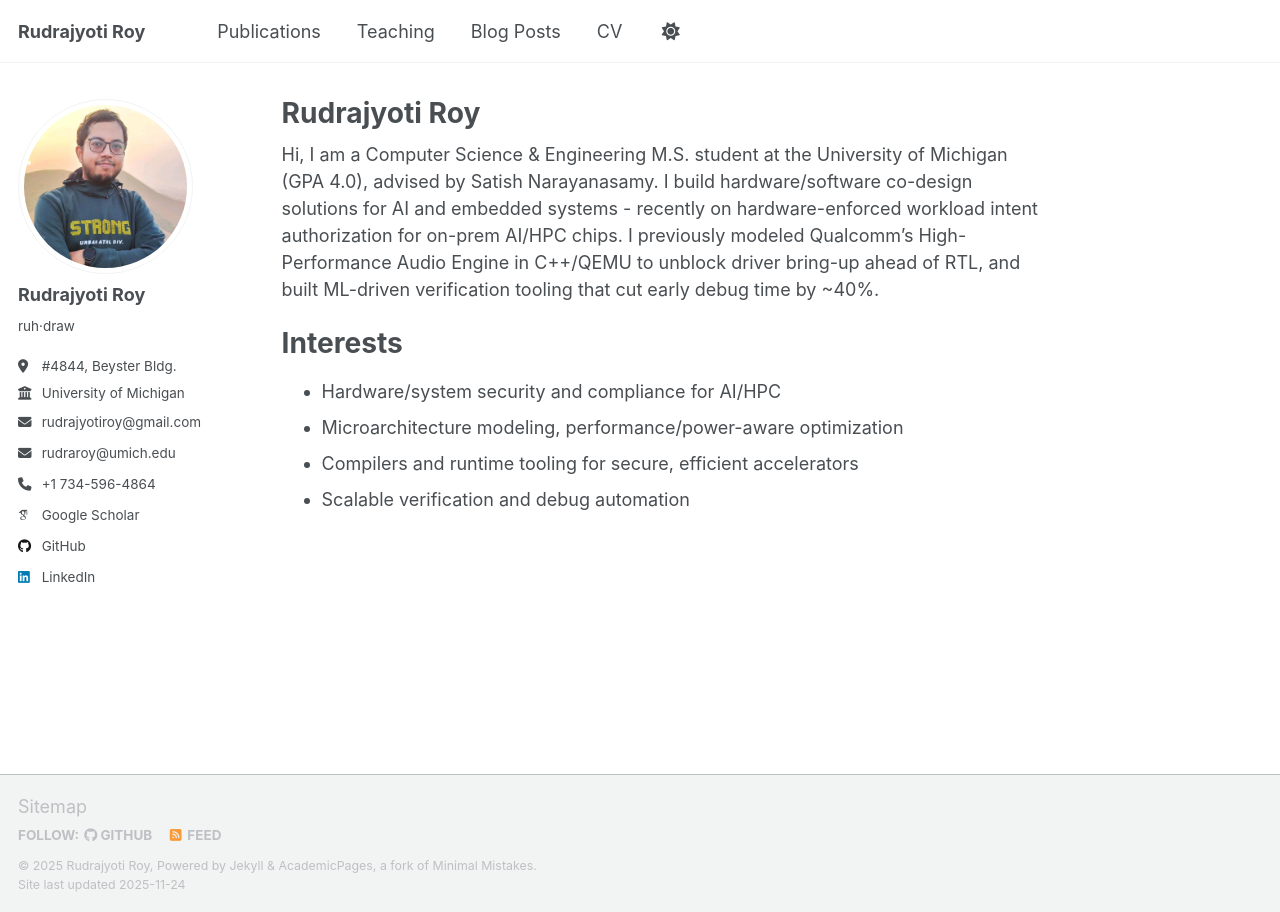
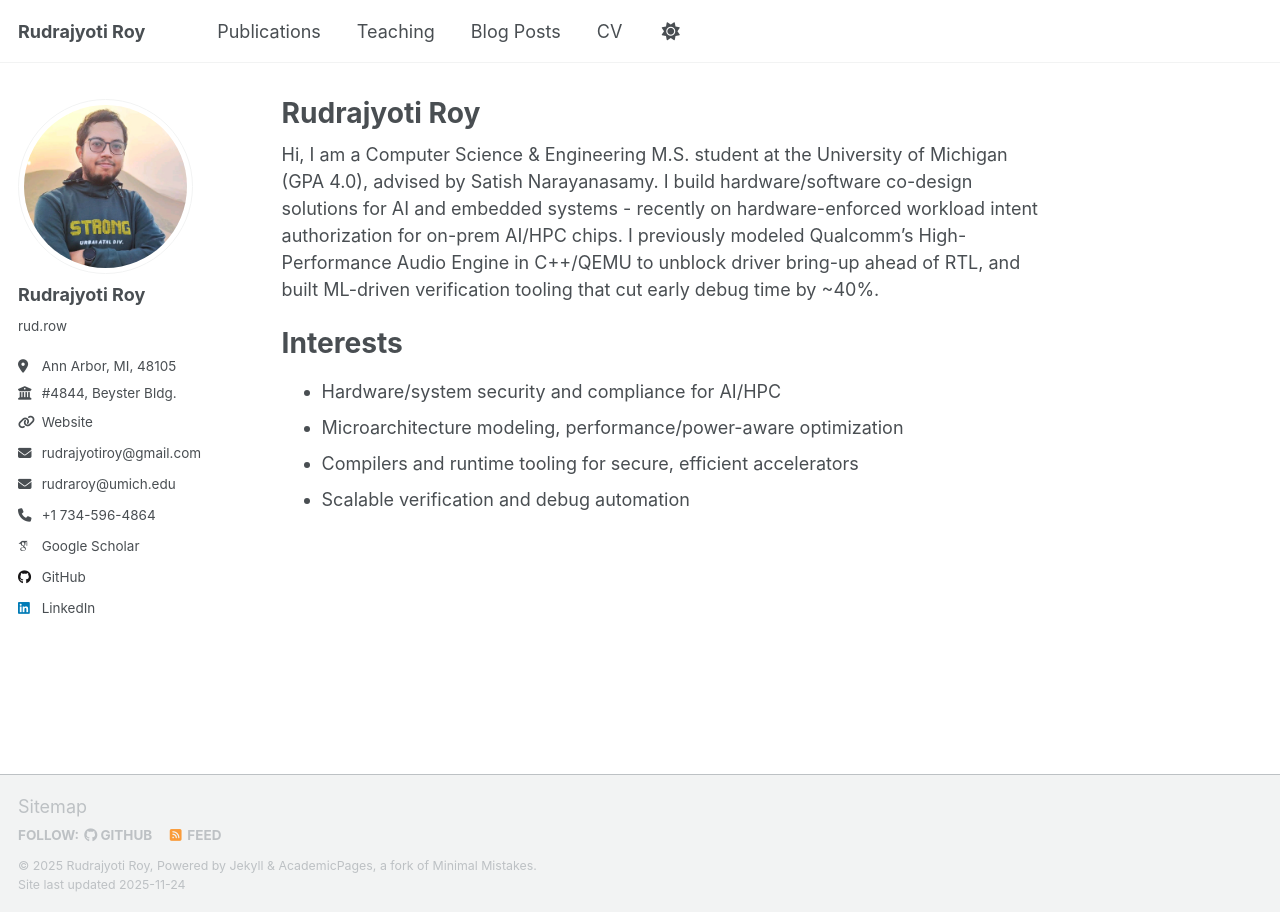
Before and after one commit to rudrajyotiroy/rudrajyotiroy.github.io, a Jekyll site: the page built from _pages/about.md, in a window 1280 px wide. Built offline with Jekyll 4.4.1, drawn with Linux system fonts in a browser that asks for light colours; some web fonts are replaced; a script that is not in the unit is left out.

Commit message:
config update

```diff
--- a/_config.yml
+++ b/_config.yml
@@ -26,10 +26,10 @@ author:
   avatar           : "profile.png"
   name             : "Rudrajyoti Roy"
   pronouns         : # example: "she/her"
-  bio              : "ruh·draw"
-  location         : "#4844, Beyster Bldg."
-  employer         : "University of Michigan"
-  uri              : # URL
+  bio              : "rud.row"
+  employer         : "#4844, Beyster Bldg."
+  location         : "Ann Arbor, MI, 48105"
+  uri              : "rudrajyotiroy.github.io"
   email_personal   : "rudrajyotiroy@gmail.com"
   email_work       : "rudraroy@umich.edu"
   phone_us         : "+1 734-596-4864"
```
